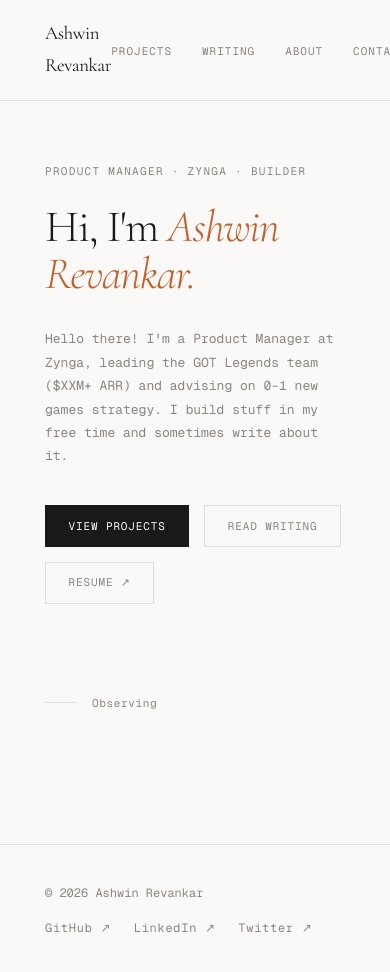
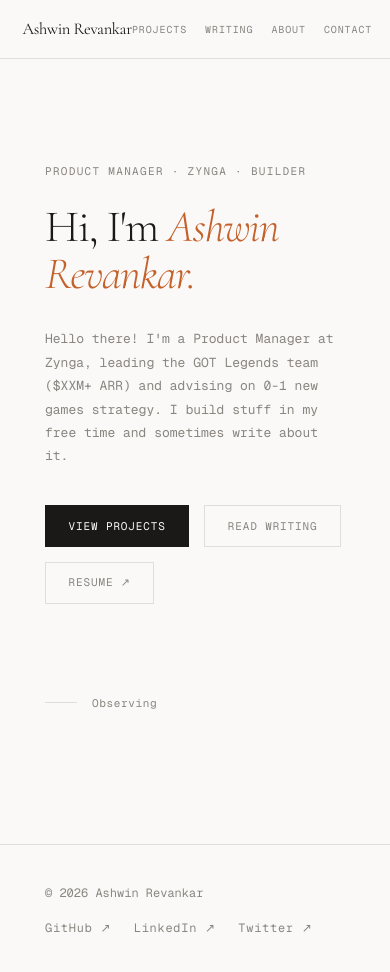
Before and after one commit to DivineLemur/ashwin-site, a Next.js app: page / in a window 390 px wide. Shown: the top 972 px of the page. Built offline with nearby package versions, Linux system fonts and the light colour scheme.

Commit message:
fix article body font and mobile nav

```diff
--- a/src/app/globals.css
+++ b/src/app/globals.css
@@ -27,7 +27,7 @@ html {
 body {
   background: var(--bg);
   color: var(--text);
-  font-family: var(--font-mono);
+  font-family: var(--font-editorial);
   line-height: 1.7;
   -webkit-font-smoothing: antialiased;
 }
@@ -56,7 +56,7 @@ body {
 
 /* Prose styles for blog */
 .prose-custom {
-  font-family: var(--font-mono);
+  font-family: var(--font-editorial);
   font-size: 0.93rem;
   line-height: 1.85;
   color: #2a2825;
--- a/src/components/Nav.tsx
+++ b/src/components/Nav.tsx
@@ -1,5 +1,4 @@
 'use client';
-
 import Link from 'next/link';
 import { usePathname } from 'next/navigation';
 
@@ -14,60 +13,24 @@ export default function Nav() {
   const pathname = usePathname();
 
   return (
-    <nav
-      style={{
-        position: 'fixed',
-        top: 0,
-        left: 0,
-        right: 0,
-        zIndex: 100,
-        display: 'flex',
-        justifyContent: 'space-between',
-        alignItems: 'center',
-        padding: '1.2rem 3rem',
-        background: 'rgba(250,249,247,0.88)',
-        backdropFilter: 'blur(12px)',
-        WebkitBackdropFilter: 'blur(12px)',
-        borderBottom: '1px solid var(--border)',
-      }}
-    >
-      <Link
-        href="/"
-        style={{
-          fontFamily: 'var(--font-editorial)',
-          fontSize: '1.25rem',
-          fontWeight: 400,
-          color: 'var(--text)',
-          textDecoration: 'none',
-          letterSpacing: '-0.02em',
-        }}
-      >
+    <nav style={{ position: 'fixed', top: 0, left: 0, right: 0, zIndex: 100, background: 'rgba(250,249,247,0.88)', backdropFilter: 'blur(12px)', WebkitBackdropFilter: 'blur(12px)', borderBottom: '1px solid var(--border)' }}>
+      <div style={{ display: 'flex', justifyContent: 'space-between', alignItems: 'center', padding: '1rem 1.5rem', maxWidth: '1100px', margin: '0 auto' }}>
+        <Link href="/" style={{ fontFamily: 'var(--font-editorial)', fontSize: '1.1rem', fontWeight: 400, color: 'var(--text)', textDecoration: 'none', letterSpacing: '-0.02em', whiteSpace: 'nowrap' }}>
           Ashwin Revankar
         </Link>
-
-      <ul style={{ display: 'flex', gap: '2rem', listStyle: 'none' }}>
+        <ul style={{ display: 'flex', gap: '1.2rem', listStyle: 'none', margin: 0, padding: 0 }}>
           {links.map(({ href, label }) => {
             const active = pathname.startsWith(href);
             return (
               <li key={href}>
-              <Link
-                href={href}
-                style={{
-                  fontFamily: 'var(--font-mono)',
-                  fontSize: '11px',
-                  letterSpacing: '0.09em',
-                  textTransform: 'uppercase',
-                  color: active ? 'var(--accent-warm)' : 'var(--muted)',
-                  textDecoration: 'none',
-                  transition: 'color 0.2s',
-                }}
-              >
+                <Link href={href} style={{ fontFamily: 'var(--font-mono)', fontSize: '10px', letterSpacing: '0.09em', textTransform: 'uppercase', color: active ? 'var(--accent-warm)' : 'var(--muted)', textDecoration: 'none' }}>
                   {label}
                 </Link>
               </li>
             );
           })}
         </ul>
+      </div>
     </nav>
   );
 }
```
Lines whose indentation alone changed are shown as unchanged.
